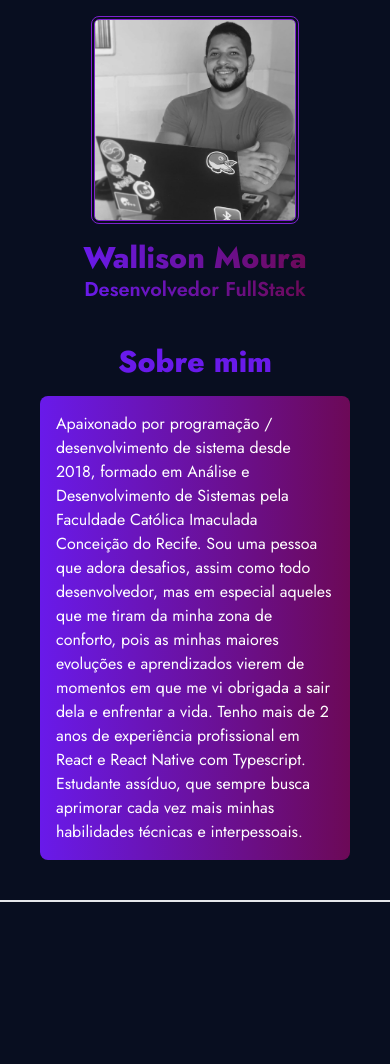
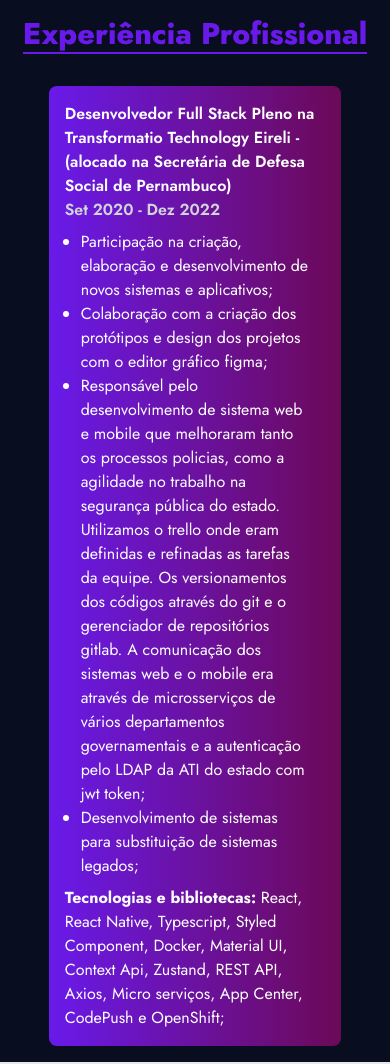
Before and after one commit to wallisonmoura/Portfolio, a Next.js app: page / in a window 390 px wide. Before the commit the page ends 902 px from the top, so only its background shows below. Built offline with nearby package versions, Linux system fonts and the light colour scheme.

Commit message:
refactor: adjusted for responsive experience section

```diff
--- a/src/app/page.tsx
+++ b/src/app/page.tsx
@@ -3,9 +3,9 @@ import { Contact, Experience, Home, Projects, Skills } from '@/components'
 export default function Page() {
   return (
     <main className="flex flex-col w-full h-full lg:px-16">
-      <Home />
-      {/* <Experience />
-      <Skills />
+      {/* <Home /> */}
+      <Experience />
+      {/* <Skills />
       <Projects />
       <Contact /> */}
     </main>
--- a/src/components/Experience.tsx
+++ b/src/components/Experience.tsx
@@ -1,16 +1,19 @@
 const Experience = () => {
   return (
-    <section id="section-experience" className="flex-col gap-8 justify-center">
-      <h1 className="text-4xl font-extrabold text-[#691AEA]">
+    <section
+      id="section-experience"
+      className="flex-col gap-8 justify-center py-4 lg:pt-0"
+    >
+      <h1 className="text-3xl lg:text-4xl font-extrabold text-[#691AEA] border-b-2 border-[#691AEA]">
         Experiência Profissional
       </h1>
       <div className="flex flex-col text-white bg-gradient-to-r from-[#691AEA] to-[#6C0957] rounded-lg p-4 w-3/4 gap-2">
-        <div>
+        <div className="font-semibold">
           <p className="text-white">
             Desenvolvedor Full Stack Pleno na Transformatio Technology Eireli -
             (alocado na Secretária de Defesa Social de Pernambuco)
           </p>
-          <p>Set 2020 - Dez 2022</p>
+          <p className="text-gray-300">Set 2020 - Dez 2022</p>
         </div>
         <ul className="flex flex-col list-disc px-4">
           <li>
@@ -32,14 +35,13 @@ const Experience = () => {
             autenticação pelo LDAP da ATI do estado com jwt token;
           </li>
           <li>
-            Desenvolvimento de um novo sistema para substituição de um sistema
-            legado;
+            Desenvolvimento de sistemas para substituição de sistemas legados;
           </li>
         </ul>
         <p>
-          Tecnologias e bibliotecas: React, React Native, Typescript, Styled
-          Component, Docker, Material UI, Context Api, Zustand, REST API, Axios,
-          Micro serviços, App Center, CodePush e OpenShift;
+          <b>Tecnologias e bibliotecas:</b> React, React Native, Typescript,
+          Styled Component, Docker, Material UI, Context Api, Zustand, REST API,
+          Axios, Micro serviços, App Center, CodePush e OpenShift;
         </p>
       </div>
     </section>
--- a/src/components/Home.tsx
+++ b/src/components/Home.tsx
@@ -24,7 +24,7 @@ const Home = () => {
         </p>
       </div>
       <div className="flex flex-col w-full lg:w-2/3 h-full justify-center items-center p-10 gap-4">
-        <h2 className="text-3xl lg:text-4xl font-extrabold text-[#691AEA]">
+        <h2 className="text-3xl lg:text-4xl font-extrabold text-[#691AEA] border-b-2 border-[#691AEA]">
           Sobre mim
         </h2>
         <div className="bg-gradient-to-r from-[#691AEA] to-[#6C0957] rounded-lg p-4">
```
